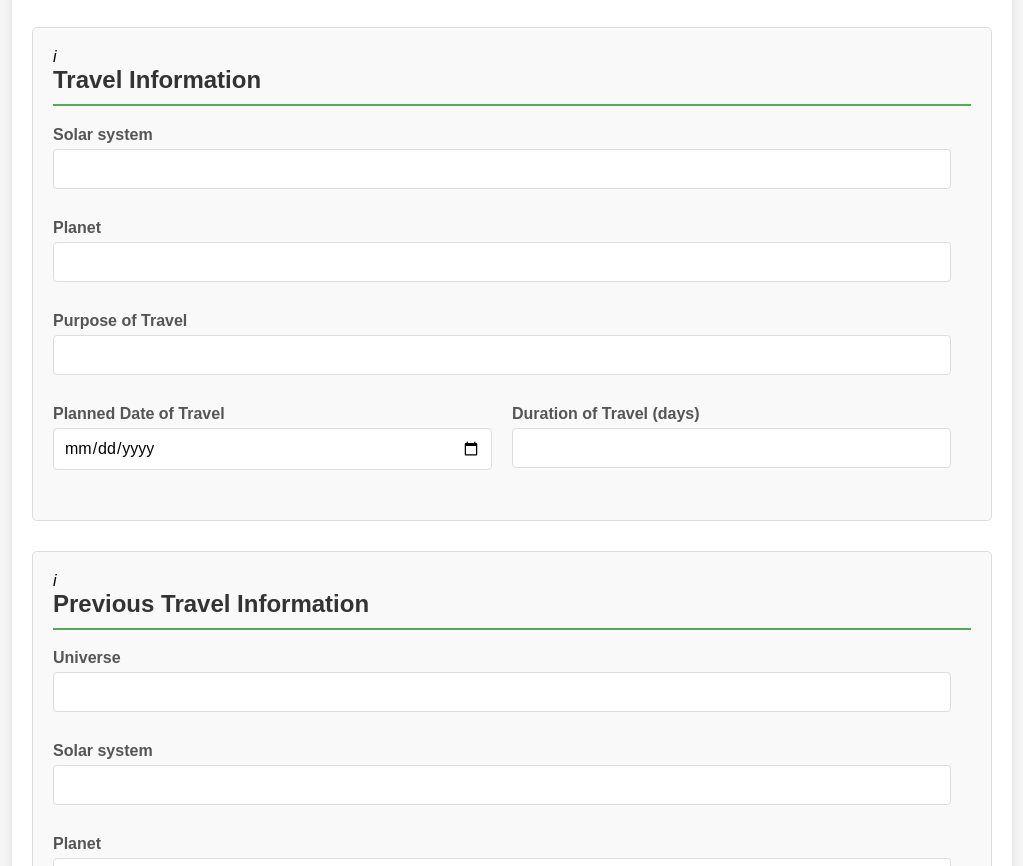
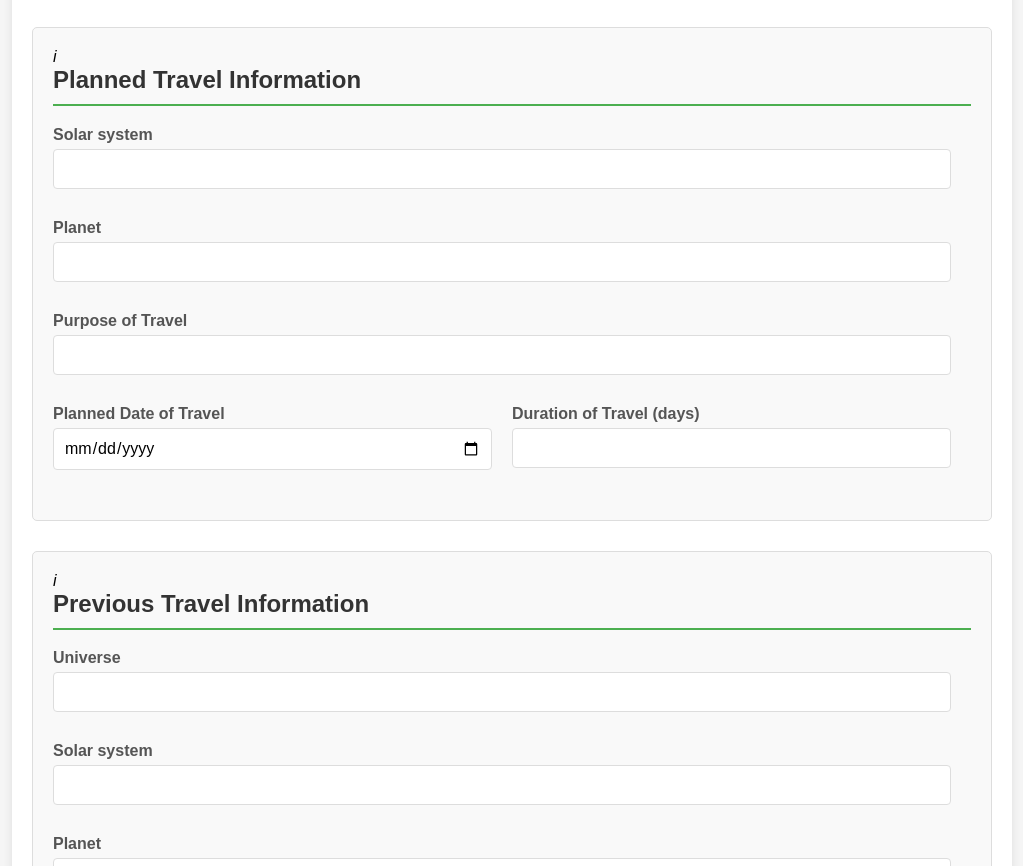
Before and after one commit to ryasrdp/ryasrdp.github.io, a plain HTML site: page index.html in a window 1280 px wide. Shown: the part 7533-8399 px from the top of the page, without its empty margins (128-1151 px from the left). Drawn offline with Linux system fonts and the light colour scheme.

Commit message:
Planned Travel Information

```diff
--- a/index.html
+++ b/index.html
@@ -916,7 +916,7 @@
                     <span class="tooltipText">Specify your intended destination, purpose of travel, and duration of stay. Be as detailed as possible.</span>
                 </span>
 
-            <h2 class="section-title">Travel Information</h2>
+            <h2 class="section-title">Planned Travel Information</h2>
 
             <div class="form-row">
                 <div class="form-group">
```
